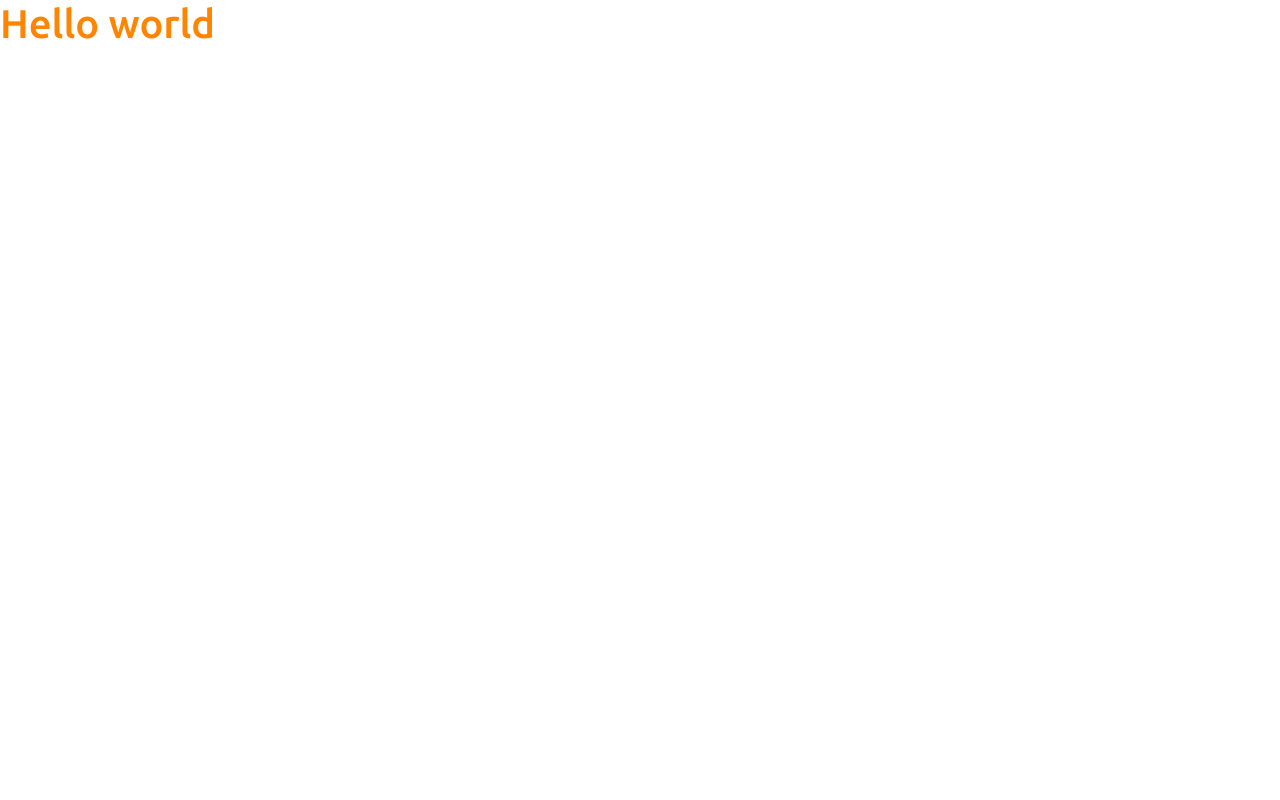
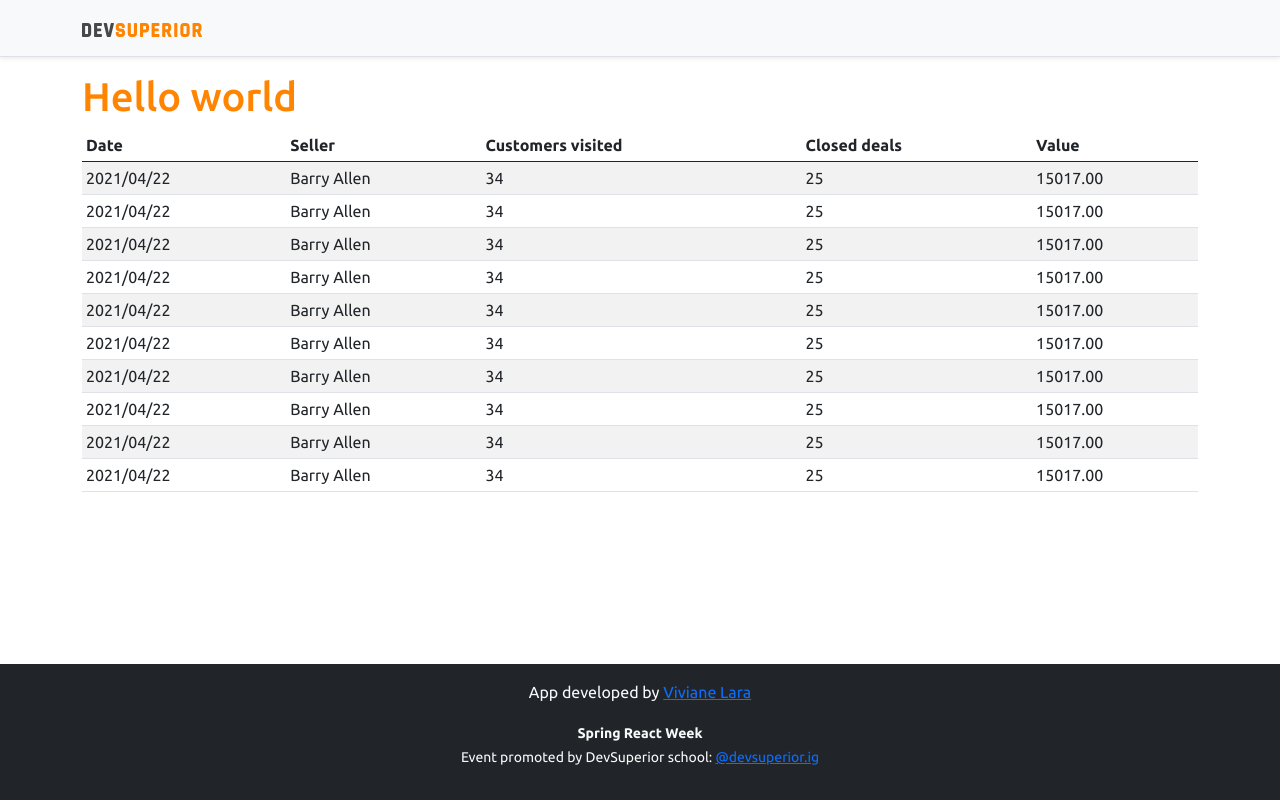
Before and after one commit to ViFLara/project-sds3, a React (Create React App) app in the folder frontend/: page / in a window 1280 px wide. Built offline with nearby package versions, Linux system fonts and the light colour scheme.

Commit message:
Basic static components

```diff
--- a/frontend/src/App.tsx
+++ b/frontend/src/App.tsx
@@ -1,8 +1,18 @@
+import DataTable from "components/DataTable";
+import Footer from "components/Footer";
+import NavBar from "components/NavBar";
+
 function App() {
   return (
-    <div>
-      <h1 className= "text-primary">Hello world</h1>
-    </div>
+    <>
+      <NavBar />
+      <div className="container">
+        <h1 className="text-primary">Hello world</h1>
+
+        <DataTable />
+      </div>
+      <Footer />
+    </>
   );
 }
 
--- /dev/null
+++ b/frontend/src/components/DataTable/index.tsx
@@ -0,0 +1,84 @@
+const DataTable = () => {
+    return (
+        <div className="table-responsive">
+            <table className="table table-striped table-sm">
+                <thead>
+                    <tr>
+                        <th>Date</th>
+                        <th>Seller</th>
+                        <th>Customers visited</th>
+                        <th>Closed deals</th>
+                        <th>Value</th>
+                    </tr>
+                </thead>
+                <tbody>
+                    <tr>
+                        <td>2021/04/22</td>
+                        <td>Barry Allen</td>
+                        <td>34</td>
+                        <td>25</td>
+                        <td>15017.00</td>
+                    </tr>
+                    <tr>
+                        <td>2021/04/22</td>
+                        <td>Barry Allen</td>
+                        <td>34</td>
+                        <td>25</td>
+                        <td>15017.00</td>
+                    </tr><tr>
+                        <td>2021/04/22</td>
+                        <td>Barry Allen</td>
+                        <td>34</td>
+                        <td>25</td>
+                        <td>15017.00</td>
+                    </tr><tr>
+                        <td>2021/04/22</td>
+                        <td>Barry Allen</td>
+                        <td>34</td>
+                        <td>25</td>
+                        <td>15017.00</td>
+                    </tr><tr>
+                        <td>2021/04/22</td>
+                        <td>Barry Allen</td>
+                        <td>34</td>
+                        <td>25</td>
+                        <td>15017.00</td>
+                    </tr><tr>
+                        <td>2021/04/22</td>
+                        <td>Barry Allen</td>
+                        <td>34</td>
+                        <td>25</td>
+                        <td>15017.00</td>
+                    </tr><tr>
+                        <td>2021/04/22</td>
+                        <td>Barry Allen</td>
+                        <td>34</td>
+                        <td>25</td>
+                        <td>15017.00</td>
+                    </tr><tr>
+                        <td>2021/04/22</td>
+                        <td>Barry Allen</td>
+                        <td>34</td>
+                        <td>25</td>
+                        <td>15017.00</td>
+                    </tr><tr>
+                        <td>2021/04/22</td>
+                        <td>Barry Allen</td>
+                        <td>34</td>
+                        <td>25</td>
+                        <td>15017.00</td>
+                    </tr>
+                    <tr>
+                        <td>2021/04/22</td>
+                        <td>Barry Allen</td>
+                        <td>34</td>
+                        <td>25</td>
+                        <td>15017.00</td>
+                    </tr>
+                </tbody>
+            </table>
+        </div>
+    );
+}
+
+export default DataTable;
--- /dev/null
+++ b/frontend/src/components/Footer/index.tsx
@@ -0,0 +1,13 @@
+const Footer = () => {
+    return (
+        <footer className="footer mt-auto py-3 bg-dark">
+            <div className="container">
+                <p className="text-light">App developed by <a href="https://www.linkedin.com/in/viviane-l-a84bab55/" target="_blank" rel="noreferrer">Viviane Lara</a></p>
+                <p className="text-light"><small><strong>Spring React Week</strong><br />
+            Event promoted by DevSuperior school: <a href="https://instagram.com/devsuperior.ig" target="_blank" rel="noreferrer">@devsuperior.ig</a></small></p>
+            </div>
+        </footer>
+    );
+}
+
+export default Footer;
--- /dev/null
+++ b/frontend/src/components/NavBar/index.tsx
@@ -0,0 +1,15 @@
+import ImgDsDark from 'assets/img/ds-dark.svg';
+
+const NavBar = () => {
+    return (
+        <div className="d-flex flex-column flex-md-row align-items-center p-3 px-md-4 mb-3 bg-light border-bottom shadow-sm">
+            <div className="container">
+                <nav className="my-2 my-md-0 mr-md-3">
+                    <img src={ImgDsDark} alt="DevSuperior" width="120" />
+                </nav>
+            </div>
+        </div>
+    );
+}
+
+export default NavBar;
```
Also changed, not shown: frontend/src/assets/img/ds-dark.svg (added).
